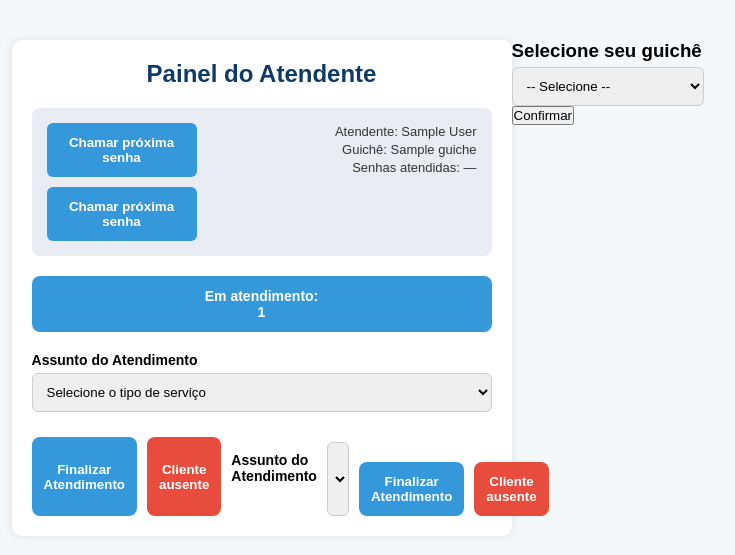
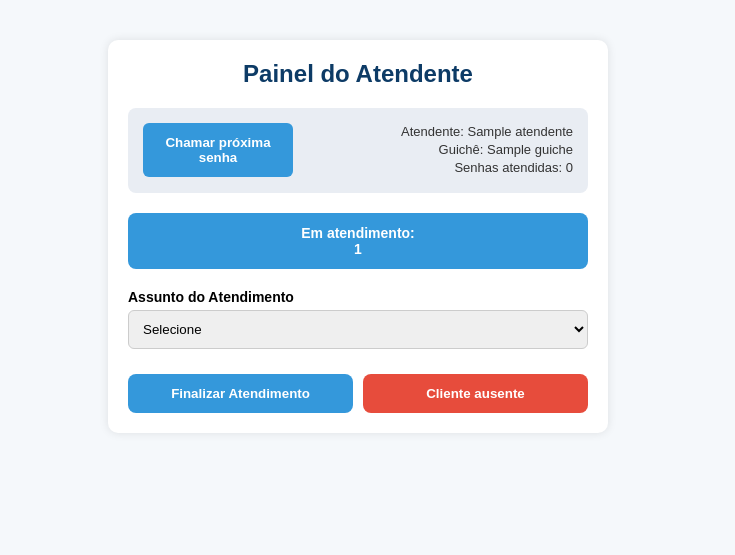
Before and after one commit to thzinn6920/ppiTicket, a PHP site: page /telaAtendente.php in a window 1280 px wide. Shown: the part 60-615 px from the top of the page, without its empty margins (282-1017 px from the left). Run offline with PHP 8.4, Linux system fonts and the light colour scheme; the visitor is signed in with stand-in values (Sample User, id 1); tables that the repository leaves empty or names only in its code hold one stand-in row (values such as "Sample post"); data that the repository does not hold is empty.

Commit message:
arrumeiduu

```diff
--- a/telaAtendente.php
+++ b/telaAtendente.php
@@ -1,40 +1,69 @@
 <?php
 session_start();
-require_once 'config.php';
+require 'config.php';
 
 if (!isset($_SESSION['atendente_logado']) || $_SESSION['atendente_logado'] !== true) {
     header("Location: login.php");
     exit();
 }
 
-// Recupera nome, guichê e id do atendente
-$nomeAtendente = $_SESSION['usuario_nome'];
-$idAtendente = $_SESSION['usuario_id'];
+$id_atendente = $_SESSION['id_atendente'];
 
-$stmt = $conn->prepare("SELECT g.nome AS guiche_nome FROM guiches g
-    INNER JOIN ocupacao_guiches og ON g.id_guiche = og.id_guiche
-    WHERE og.id_atendente = ?");
-$stmt->bind_param("i", $idAtendente);
+// Buscar nome e guichê do atendente
+$sql = "SELECT a.nome, g.nome AS guiche
+        FROM atendentes a
+        LEFT JOIN ocupacao_guiches og ON og.id_atendente = a.id_atendente
+        LEFT JOIN guiches g ON g.id_guiche = og.id_guiche
+        WHERE a.id_atendente = ?";
+$stmt = $conn->prepare($sql);
+$stmt->bind_param("i", $id_atendente);
 $stmt->execute();
-$result = $stmt->get_result();
-$guiche = $result->fetch_assoc();
-$guicheNome = $guiche ? $guiche['guiche_nome'] : '—';
-
-// Busca os assuntos
-$assuntos = [];
-$res = $conn->query("SELECT id_assunto, descricao FROM assuntos_atendimento ORDER BY descricao");
-while ($row = $res->fetch_assoc()) {
-    $assuntos[] = $row;
-}
+$stmt->bind_result($nome_atendente, $guiche_nome);
+$stmt->fetch();
+$stmt->close();
 ?>
 
 <!DOCTYPE html>
 <html lang="pt-BR">
 <head>
   <meta charset="UTF-8" />
-  <meta name="viewport" content="width=device-width, initial-scale=1.0" />
+  <meta name="viewport" content="width=device-width, initial-scale=1.0"/>
   <title>Painel do Atendente</title>
   <link rel="stylesheet" href="telaAtendente.css" />
+  <style>
+    .modal {
+      position: fixed;
+      top: 0; left: 0; right: 0; bottom: 0;
+      background-color: rgba(0,0,0,0.5);
+      display: flex;
+      align-items: center;
+      justify-content: center;
+      z-index: 10;
+    }
+
+    .modal-content {
+      background-color: white;
+      padding: 30px;
+      border-radius: 10px;
+      text-align: center;
+      width: 300px;
+    }
+
+    .modal select {
+      padding: 8px;
+      width: 100%;
+      margin-bottom: 15px;
+    }
+
+    .modal button {
+      background-color: #4CAF50;
+      color: white;
+      border: none;
+      padding: 10px;
+      width: 100%;
+      border-radius: 5px;
+    }
+  </style>
 </head>
 <body>
   <div class="header">
@@ -47,69 +76,48 @@ while ($row = $res->fetch_assoc()) {
 
       <div class="card-top">
         <div class="left-side">
-          <button onclick="chamarSenha()" class="btn-call">Chamar próxima senha</button>
-          <form action="chamar_senha.php" method="POST">
-            <button type="submit" class="btn-call">Chamar próxima senha</button>
+          <form method="POST" action="chamar_senha.php">
+            <button type= "submit" class="btn-call">Chamar próxima senha</button>
           </form>
         </div>
         <div class="right-side">
           <div class="user-info">
-            <span>Atendente: <?php echo htmlspecialchars($nomeAtendente); ?></span><br />
-            <span>Guichê: <?php echo htmlspecialchars($guicheNome); ?></span><br />
-            <span>Senhas atendidas: —</span>
+            <span>Atendente: <?= htmlspecialchars($nome_atendente) ?></span><br />
+            <span>Guichê: <?= $guiche_nome ? htmlspecialchars($guiche_nome) : 'Não selecionado' ?></span><br />
+            <span>Senhas atendidas: 0</span>
           </div>
         </div>
       </div>
-
       <div class="em-atendimento">
         <span>Em atendimento:</span><br />
-        <strong><?php echo $_SESSION['senha_chamada'] ?? '– – – –'; ?></strong>
+        <strong><?php echo isset($_SESSION['senha_chamada']) ? $_SESSION['senha_chamada'] : '– – – –'; ?></strong>
       </div>
 
-      <form class="form-section" id="formAtendimento" method="POST" action="finalizar_atendimento.php">
-        <label>Assunto do Atendimento</label>
-        <select name="tipo_de_servico" required>
-          <option value="">Selecione o tipo de serviço</option>
-          <option value="certidao_nascimento">Certidão de nascimento</option>
-          <option value="certidao_casamento">Certidão de casamento</option>
-          <option value="certidao_obito">Certidão de óbito</option>
-          <option value="registro_imovel">Registro de imóvel</option>
-          <option value="reconhecimento_firma">Reconhecimento de firma</option>
-          <option value="procuracao">Procuração</option>
-          <option value="protesto_titulo">Protesto de título</option>
-          <option value="registro_td">Registro de títulos e documentos</option>
-          <option value="apostilamento">Apostilamento / tradução</option>
-          <option value="outros">Outros serviços</option>
-        </select>
-
-        <input type="hidden" name="id_atendente" value="<?= $id_atendente ?>" />
-        <input type="hidden" name="senha_nome" value="<?= isset($_SESSION['senha_chamada']) ? $_SESSION['senha_chamada'] : '' ?>">
-
-        <div class="form-buttons">
-          <button type="submit" name="finalizar" class="btn-finalizar">Finalizar Atendimento</button>
-          <button type="submit" name="ausente" class="btn-ausente">Cliente ausente</button>
-      <form class="form-section" action="finalizar_atendimento.php" method="POST">
+      <form class="form-section" id="formAtendimento" method="POST">
         <label>Assunto do Atendimento</label>
         <select name="tipo_de_servico" required>
           <option value="">Selecione</option>
-          <?php foreach ($assuntos as $assunto): ?>
-            <option value="<?php echo htmlspecialchars($assunto['descricao']); ?>">
-              <?php echo htmlspecialchars($assunto['descricao']); ?>
-            </option>
-          <?php endforeach; ?>
+          <?php
+            $sql = "SELECT id_assunto, descricao FROM assuntos_atendimento ORDER BY descricao";
+            $result = $conn->query($sql);
+            while ($row = $result->fetch_assoc()) {
+                echo '<option value="' . htmlspecialchars($row['descricao']) . '">' . htmlspecialchars($row['descricao']) . '</option>';
+            }
+          ?>
         </select>
 
-        <input type="hidden" name="senha_nome" value="<?php echo $_SESSION['senha_chamada'] ?? ''; ?>">
-        <input type="hidden" name="id_atendente" value="<?php echo $idAtendente; ?>">
+
+        <input type="hidden" name="id_atendente" value="<?= $id_atendente ?>" />
 
         <div class="form-buttons">
           <button type="submit" class="btn-finalizar">Finalizar Atendimento</button>
-          <button type="button" class="btn-ausente" onclick="alert('Cliente ausente — ação a ser implementada');">Cliente ausente</button>
+          <button type="button" class="btn-ausente">Cliente ausente</button>
         </div>
       </form>
     </div>
   </div>
 
+  <!-- Modal seleção de guichê -->
   <?php if (!$guiche_nome): ?>
     <div class="modal" id="modalGuiche">
       <div class="modal-content">
@@ -130,20 +138,6 @@ while ($row = $res->fetch_assoc()) {
   <?php endif; ?>
 
   <script>
-    function chamarSenha() {
-      fetch('chamar_senha.php', {
-        method: 'POST'
-      })
-      .then(res => res.json())
-      .then(data => {
-        if (data.success) {
-          document.querySelector('.em-atendimento strong').innerText = data.senha;
-        } else {
-          alert('Não há senhas aguardando.');
-        }
-      });
-    }
-
     function confirmarGuiche() {
       const id_guiche = document.getElementById('selectGuiche').value;
 
```
